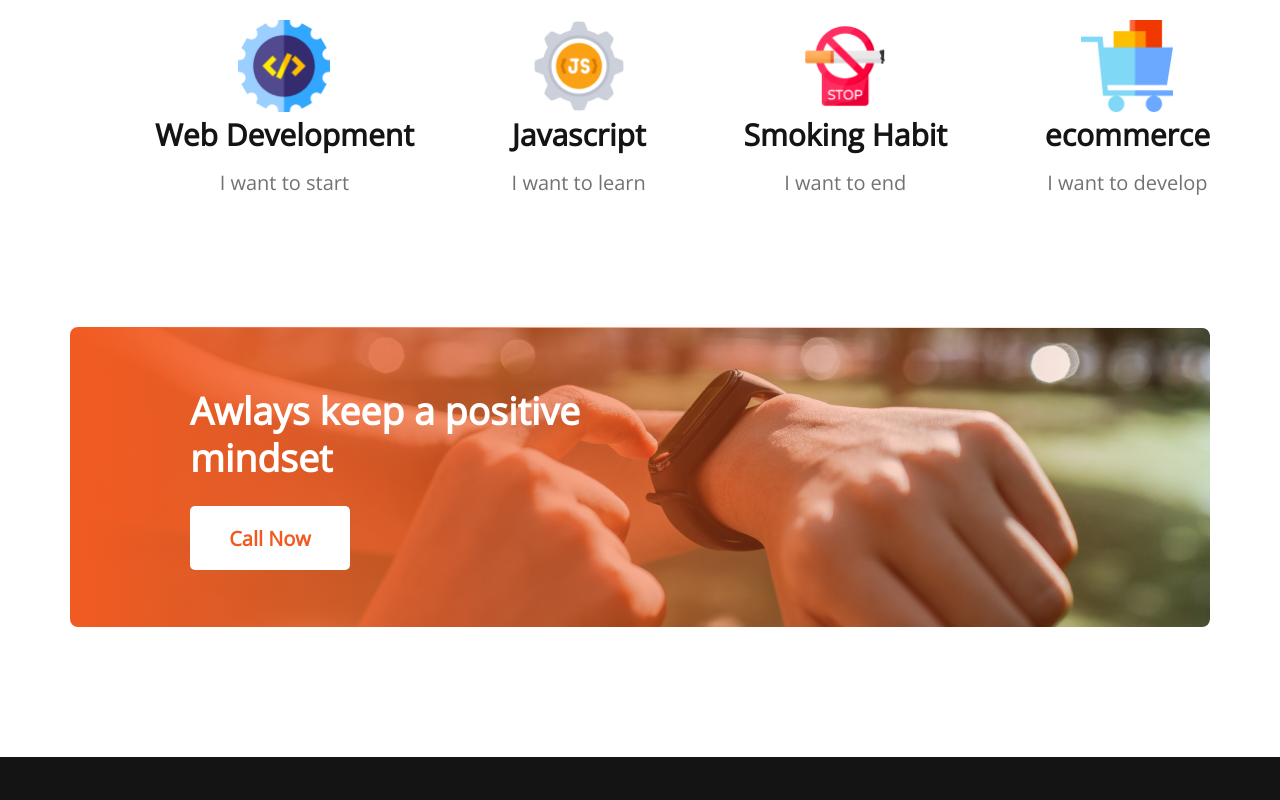
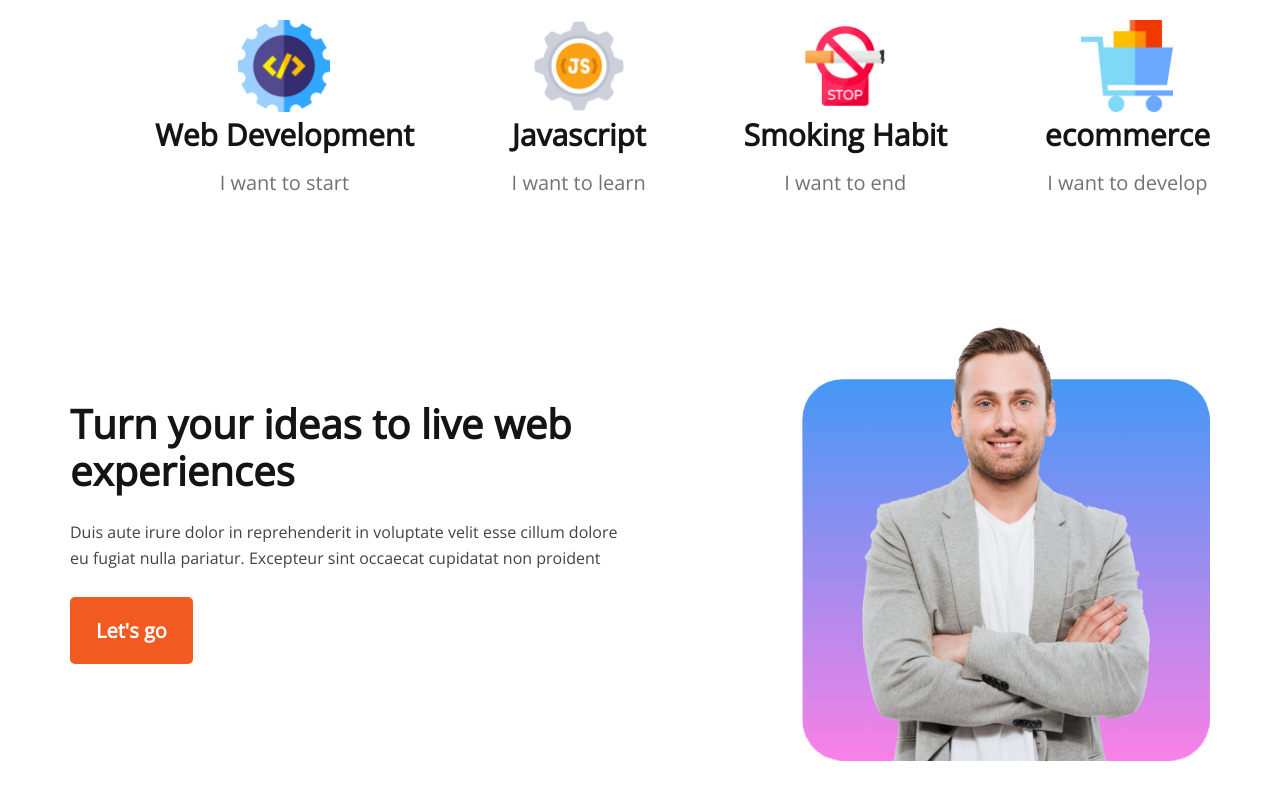
Before and after one commit to thisisabdur/final-assignment-01, a plain HTML site: page index.html in a window 1280 px wide. Shown: the part 1932-2732 px from the top of the page. Drawn offline with nearby package versions, Linux system fonts and the light colour scheme.

Commit message:
extra area added

```diff
--- a/index.html
+++ b/index.html
@@ -19,11 +19,11 @@
     <!-- header area start -->
     <header class="banner-section">
         <nav>
-            <h2 nav-title>My Mission-2023</h2>
+            <h2 class="nav-title">My Mission-2023</h2>
             <ul>
                 <li>Portfolio</li>
                 <li>Blogs</li>
-                <li><button class="nav-btn">Hire</button></li>
+                <li><button class="nav-btn">Hire Me</button></li>
             </ul>
         </nav>
         <section class="banner">
@@ -88,6 +88,22 @@
         </section>
         <!-- my-plans section end -->
 
+        <!-- extra area added -->
+        <section class="contact-area-added">
+            <div class="contact-area-info">
+                <h2 class="contact-area-heading">Turn your ideas to live web experiences</h2>
+                <div class="contact-area-description">
+                    <p>Duis aute irure dolor in reprehenderit in voluptate velit esse cillum dolore eu fugiat nulla pariatur. Excepteur sint occaecat cupidatat non proident
+                    </p> <br>
+                    <button class="btn-together">Let's go</button>
+                </div>
+            </div class="contact-area-info">
+            <div class="image-area">
+                <img src="images/person-2.png" alt="">
+            </div>
+        </section>
+
+
 
         <!-- call now area start -->
         <section class="call-now-area">
--- a/style/style.css
+++ b/style/style.css
@@ -11,7 +11,7 @@ nav {
 
 .nav-title {
     font-weight: 800;
-    font-size: 45px;
+    font-size: 35px;
 }
 
 nav ul {
@@ -110,7 +110,7 @@ main {
     margin-bottom: 25px;
 }
 
-.section-description-2 {
+.section-description-2, .contact-area-description{
     line-height: 26px;
     color: #444343;
     margin-bottom: 30px;
@@ -195,6 +195,39 @@ i {
 }
 /* main section end */
 
+
+
+/* extra part added */
+
+.contact-area-added {
+    display: flex;
+    align-items: center;
+    justify-content: space-between;
+    margin-bottom: 130px;
+
+}
+
+.contact-area-info {
+    width: 570px;
+}
+
+.contact-area-heading {
+    font-weight: 700;
+    font-size: 40px;
+    line-height: 47px;
+    color: #151414;
+    margin-bottom: 25px;
+}
+
+.btn-together {
+    background: #F15B22;
+    border-radius: 5px;
+    font-weight: 600;
+    font-size: 20px;
+    color: #FFFFFF;
+    padding: 20px 26px;
+    border: 0;
+}
 /* footer section start */
 
 footer {
```
Also changed, not shown: images/person-2.png (added).
